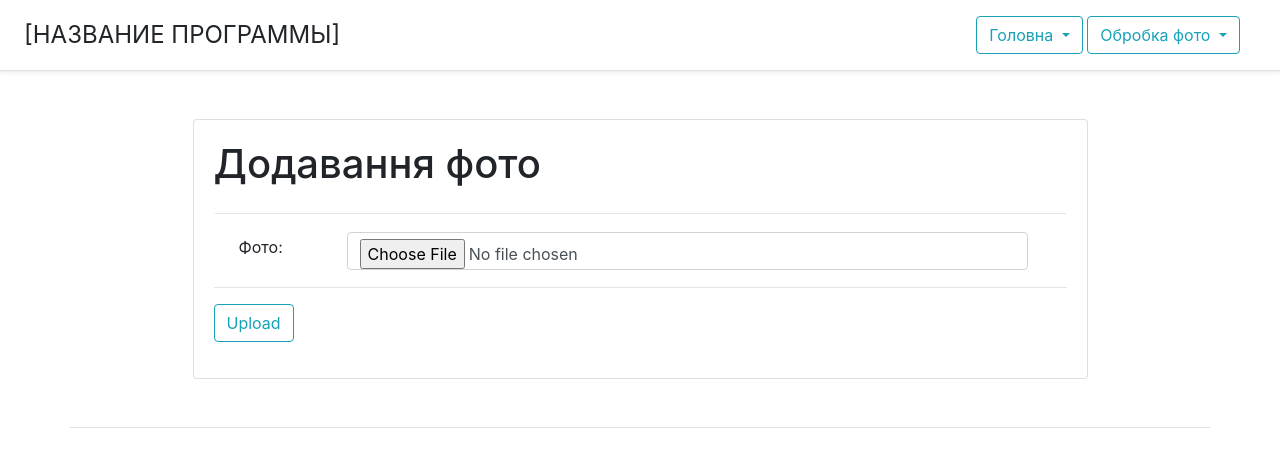
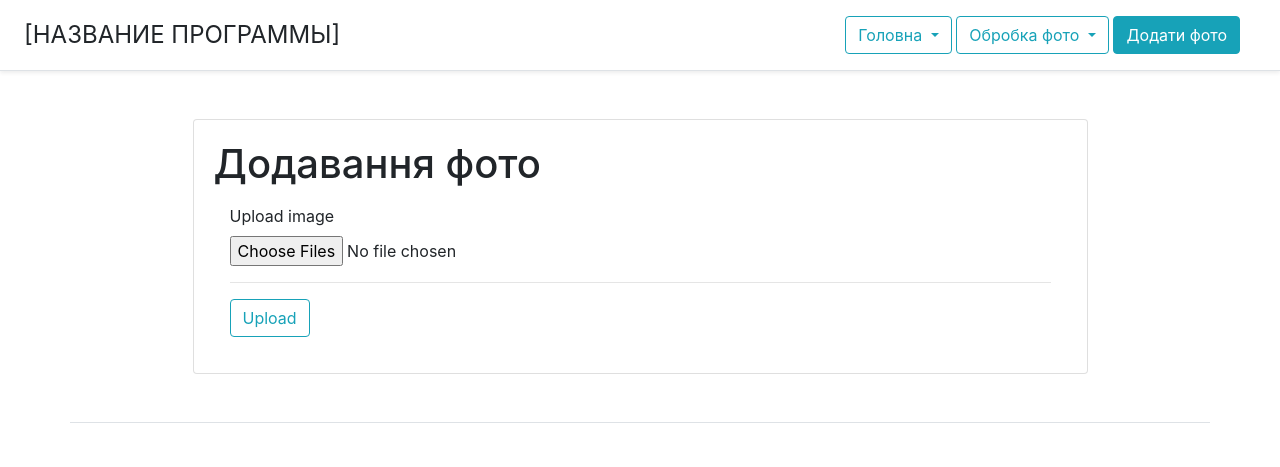
Before and after one commit to yhetman/hackathon_2021, a Django app: page /add_img in a window 1280 px wide. Shown: the top 467 px of the page. Run offline with Django 3.2, Linux system fonts and the light colour scheme; some libraries are stand-ins or nearby versions.

Commit message:
added - Upload Multiple Images

```diff
--- a/app/app/apps/main/forms.py
+++ b/app/app/apps/main/forms.py
@@ -8,7 +8,7 @@ class OurImgForm(forms.ModelForm):
     #                        localize=True,
     #                        widget=widgets.TextInput(attrs={'size': 1, 'class': 'form-control'}))
 
-    img = forms.ImageField(label=('Фото'), required=False, error_messages={'invalid': ("Image files only")},
+    img = forms.FileField(label=('Фото'), required=False,
                            widget=widgets.FileInput(attrs={'size': 1, 'class': 'form-control'}))
 
     class Meta:
--- a/app/app/apps/main/models.py
+++ b/app/app/apps/main/models.py
@@ -3,4 +3,13 @@ from django.db import models
 
 class OurImg(models.Model):
     name = models.CharField(max_length=50)
-    img = models.ImageField(upload_to='images/')
+    img = models.ImageField(null=False, blank=False,  upload_to='images/')
+
+
+class Photo(models.Model):
+    class Meta:
+        verbose_name = 'Photo'
+        verbose_name_plural = 'Photos'
+
+    name = models.CharField(max_length=50, default='NONAME')
+    image = models.ImageField(null=False, blank=False)
--- a/app/app/apps/main/views.py
+++ b/app/app/apps/main/views.py
@@ -10,29 +10,60 @@ def main(request):
 
 def add_img(request):
     if request.method == 'POST':
-        form = OurImgForm(request.POST, request.FILES)
+        data = request.POST
+        images = request.FILES.getlist('images')
 
-        if form.is_valid():
-            cd = form.cleaned_data
-            new_photo = OurImg(img=cd['img'])
-            new_photo.name = new_photo.img.name
+        for image in images:
+            new_photo = Photo(image=image)
+            new_photo.name = new_photo.image.name
             new_photo.save()
-            return HttpResponseRedirect(reverse('main:main'))
-    else:
-        form = OurImgForm()
-    return render(request, 'main/add_img.html', {'form': form})
+            # photo = Photo.objects.create(
+            #     image=image,
+            #     name=photo.image.name
+            # )
+
+
+        return HttpResponseRedirect(reverse('main:main'))
+
+    return render(request, 'main/add_img.html')
+
+    # if request.method == 'POST':
+    #     images = request.FILES.get('images')
+    #
+    #     for image in images:
+    #         new_photo = OurImg(img=image)
+    #         # new_photo.name = new_photo.img.attr_class
+    #         new_photo.save()
+    #
+    #     return HttpResponseRedirect(reverse('main:main'))
+    #
+    # return render(request, 'main/add_img.html')
+    #
+    # # if request.method == 'POST':
+    # #     form = OurImgForm(request.POST, request.FILES)
+    # #
+    # #     if form.is_valid():
+    # #         cd = form.cleaned_data
+    # #         new_photo = OurImg(img=cd['img'])
+    # #         new_photo.name = new_photo.img.name
+    # #         new_photo.save()
+    # #         return HttpResponseRedirect(reverse('main:main'))
+    # # else:
+    # #     form = OurImgForm()
+    # # return render(request, 'main/add_img.html', {'form': form})
 
 
 def display_imgs(request):
     if request.method == 'GET':
-        imgs = OurImg.objects.all()
+        # imgs = OurImg.objects.all()
+        imgs = Photo.objects.all()
         return render(request, 'main/display_imgs.html', {'imgs': imgs})
 
 
 def delete_img(request, img_id):
     cur_img = None
     try:
-        cur_img = OurImg.objects.get(id=img_id)
+        cur_img = Photo.objects.get(id=img_id)
     except:
         raise Http404('ERROR item_delete')
 
--- a/app/app/templates/base_m.html
+++ b/app/app/templates/base_m.html
@@ -50,8 +50,7 @@
                     </div>
                 </div>
 
-<!--                <a class=" btn btn-info text-white" href="/IT_items/add">Додати</a>-->
-
+                <a class="btn btn-info text-white" href="/add_img">Додати фото</a>
             </nav>
         </div>
 
--- a/app/app/templates/main/add_img.html
+++ b/app/app/templates/main/add_img.html
@@ -11,37 +11,41 @@
               <h1>Додавання фото</h1>
               <form method = "post" enctype="multipart/form-data">
                 {% csrf_token %}
-                  <div class="form-group">
-                      <table class="col-sm-12" align="center" border="0">
-                          <tr>
-                              <td colspan="2">
-                                  <hr>
-                              </td>
-                          </tr>
-                          <tr>
-                              <td align="center">
-                                  <!--Name of field and input-->
-                                  {{ form.img.label_tag }}
-                              </td>
-                              <td>
-                                  <div class="mx-auto" style="width: 90%">
-                                      {{ form.img }}
-                                  </div>
+                  <div class="form-group m-3">
+                      <label>Upload image</label>
+                      <input required name="images" type="file" multiple class="form-control-file">
 
-                                  <!--Show help text for field-->
-                                  {% if form.img.help_text %}
-                                  <small style="color: grey">{{ form.img.help_text }}</small>
-                                  {% endif %}
+<!--                      <table class="col-sm-12" align="center" border="0">-->
+<!--                          <tr>-->
+<!--                              <td colspan="2">-->
+<!--                                  <hr>-->
+<!--                              </td>-->
+<!--                          </tr>-->
+<!--                          <tr>-->
+<!--                              <td align="center">-->
+<!--                                  &lt;!&ndash;Name of field and input&ndash;&gt;-->
+<!--                                  {{ form.img.label_tag }}-->
+<!--                              </td>-->
+<!--                              <td>-->
+<!--                                  <div class="mx-auto" style="width: 90%">-->
+<!--                                      {{ form.img }}-->
+<!--                                  </div>-->
 
-                                  <!--Show error text for field-->
-                                  {% for error in form.img.errors %}
-                                  <p style="color: red">{{ error }}</p>
-                                  {% endfor %}
-                              </td>
-                          </tr>
-                      </table>
+<!--                                  &lt;!&ndash;Show help text for field&ndash;&gt;-->
+<!--                                  {% if form.img.help_text %}-->
+<!--                                  <small style="color: grey">{{ form.img.help_text }}</small>-->
+<!--                                  {% endif %}-->
+
+<!--                                  &lt;!&ndash;Show error text for field&ndash;&gt;-->
+<!--                                  {% for error in form.img.errors %}-->
+<!--                                  <p style="color: red">{{ error }}</p>-->
+<!--                                  {% endfor %}-->
+<!--                              </td>-->
+<!--                          </tr>-->
+<!--                      </table>-->
                       <hr>
-                  <button class="btn btn-outline-info" type="submit">Upload</button>
+                      <button class="btn btn-outline-info" type="submit">Upload</button>
+                  </div>
               </form>
             </article>
          </div>
--- a/app/app/templates/main/display_imgs.html
+++ b/app/app/templates/main/display_imgs.html
@@ -46,7 +46,7 @@
 <!--                    <div class="col-md-4">-->
                         <tr>
                             <td> {{ el.name }}</td>
-                            <td><img src="{{ el.img.url }}" class="img-responsive" style="width: 75%; float: center; margin-right: 10px;" /></td>
+                            <td><img src="{{ el.image.url }}" class="img-responsive" style="width: 75%; float: center; margin-right: 10px;" /></td>
                             <td>
                                 <a href="/display_imgs/{{el.id}}/delete_img" class="btn btn-info btn-outline-light">Видалити</a>
                             </td>
```
Also changed, not shown: app/db.sqlite3 (deleted), app/media/images/d1.jpeg (deleted), app/media/images/d1_MMhpJ1N.jpeg (deleted), app/media/images/image_2021-04-06_12-05-02.png (deleted), app/media/images/image_2021-04-06_12-05-02_4Qp9Ka6.png (deleted), app/media/images/image_2021-04-06_12-05-02_qdp6AQx.png (deleted), app/media/images/mod.jpeg (deleted), app/media/images/mod_iDhktpv.jpeg (deleted).
